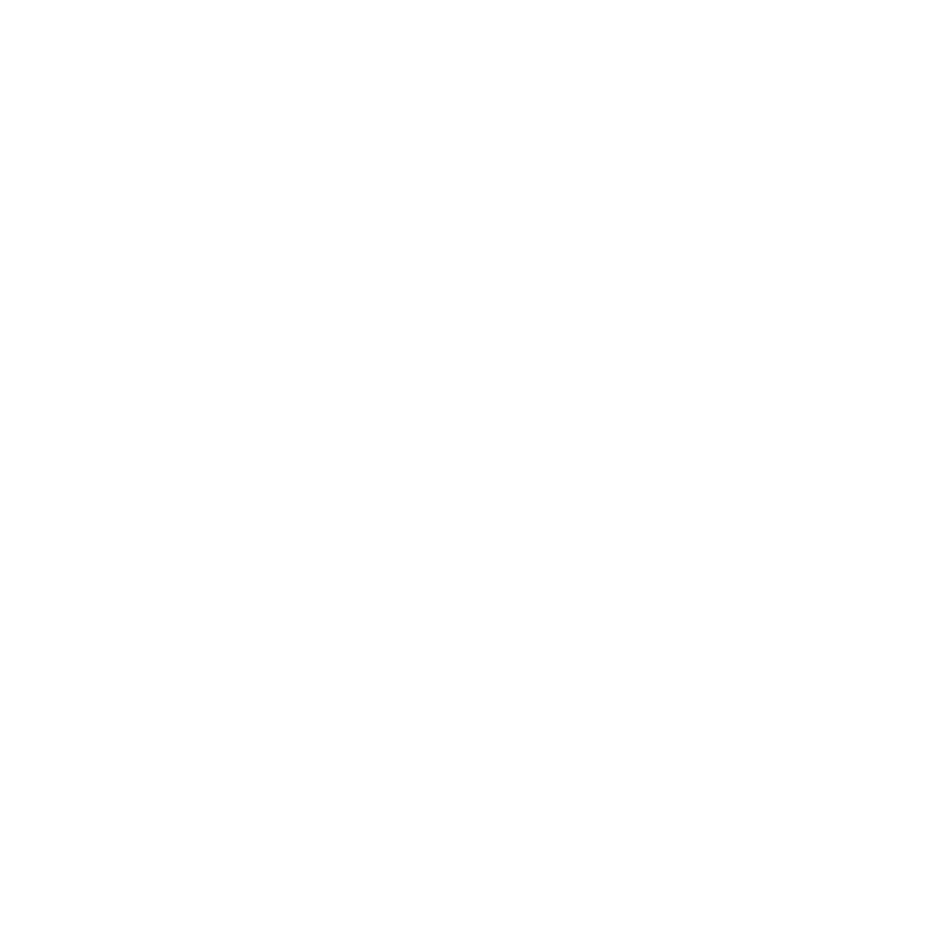
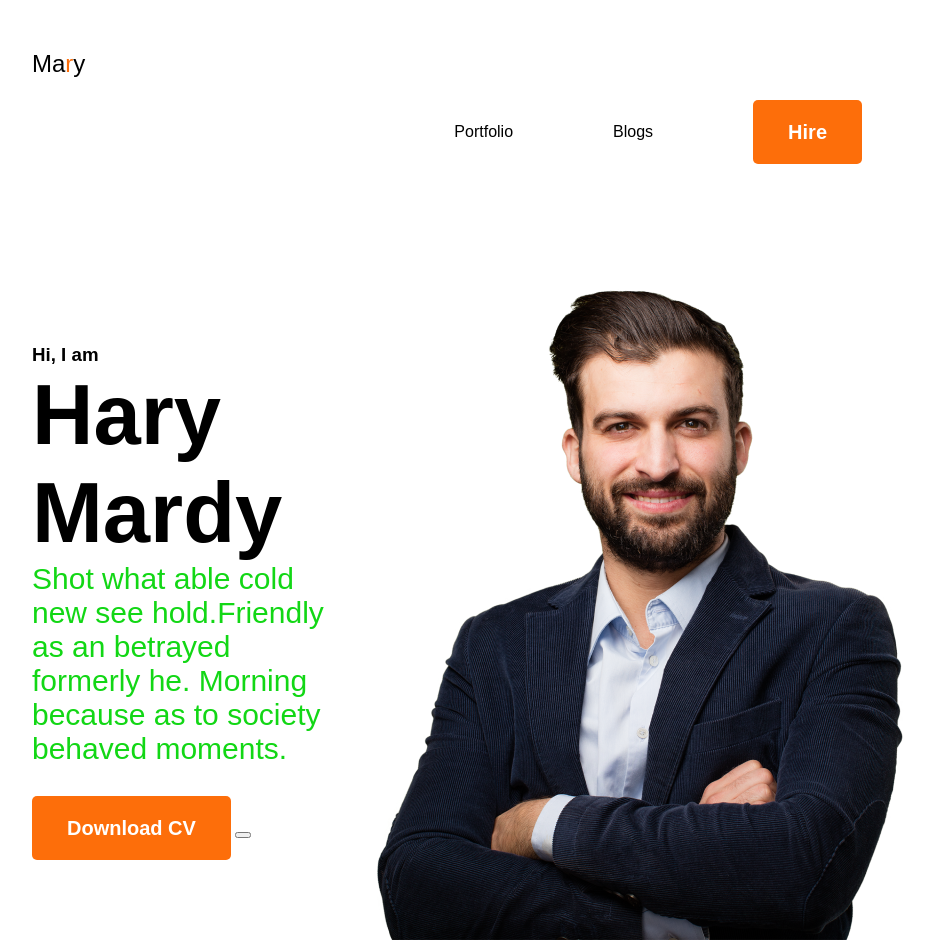
Before and after one commit to NusratSultanaSharmin/portfolio-res, a plain HTML site: page index.html in a window 1280 px wide. Shown: the whole page, without its empty margins (168-1102 px from the left). Before the commit the page ends 800 px from the top, so only its background shows below. Drawn offline with Linux system fonts and the light colour scheme.

Commit message:
portfolio

```diff
--- a/index.html
+++ b/index.html
@@ -1,14 +1,52 @@
 <!DOCTYPE html>
 <html lang="en">
+
 <head>
     <meta charset="UTF-8">
     <meta http-equiv="X-UA-Compatible" content="IE=edge">
     <meta name="viewport" content="width=device-width, initial-scale=1.0">
-    <title>Portfolio </title>
+    <title> Developer Portfolio </title>
 
     <link rel="stylesheet" href="styles/portfolio.css">
+
+    <link rel="preconnect" href="https://fonts.googleapis.com">
+    <link rel="preconnect" href="https://fonts.gstatic.com" crossorigin>
+    <link href="https://fonts.googleapis.com/css2?family=Open+Sans&display=swap" rel="stylesheet">
+
 </head>
+
 <body>
+    <header>
+        <nav>
+            <h2 class="nav-title">Ma<span class="text-primary">r</span>y</h2>
+            <ul>
+                <li>Portfolio</li>
+                <li>Blogs</li>
+                <li><button class="btn-primary">Hire</button></li>
+            </ul>
+        </nav>
+        <!-- header banner -->
+        <div class="banner">
+            <div>
+                <h3>Hi, I am</h3>
+                <H1 class="banner-title">Hary Mardy</H1>
+                <p class="banner-description">Shot what able cold new see hold.Friendly as an betrayed formerly he.
+                    Morning because as to society
+                    behaved moments.</p>
+                    <button class="btn-primary">Download CV</button>
+                    <button class="btn- primary"></button>
+            </div>
+            <img src="hardy.png" alt="">
+        </div>
+
+    </header>
+    <main>
+
+    </main>
+    <footer>
+
+    </footer>
 
 </body>
+
 </html>
--- a/styles/portfolio.css
+++ b/styles/portfolio.css
@@ -0,0 +1,68 @@
+* {
+    margin: 0;
+    font-family: 'open-sans', sans-serif;
+
+}
+
+/* header and navigation styles */
+.text-primary {
+    color: #FD6E0A;
+}
+
+.btn-primary{
+    background: #FD6E0A;
+    padding: 18px 35px;
+    border-radius: 5px;
+    color: #FFFFFF;
+    Height: 64px;
+    font-weight: 700;
+    font-size: 20px;
+    border:0;
+
+
+}
+/* styles banner */
+.banner{
+    margin: 0 200px;
+    display:flex;
+    align-items: center;
+}
+.banner-title{
+    font-weight: 700;
+    font-size:85px;
+
+}
+.banner-sub-title{
+    font-weight: 600;
+    font-size:45px;
+
+
+}
+.banner-description{
+    color:rgb(18, 215, 21);
+    margin-bottom:20px;
+    font-size: 30px;
+    margin-bottom: 30px;
+}
+
+.nav-title {
+    font-weight: 400;
+    font: size 45px;
+}
+
+
+nav {
+    display: flex;
+    justify-content: space-between;
+    margin: 50px 200px;
+}
+
+nav li {
+    list-style: none;
+    margin: 50px;
+}
+
+nav ul {
+    display: flex;
+    align-items: center;
+}
```
Also changed, not shown: hardy.png (added).
